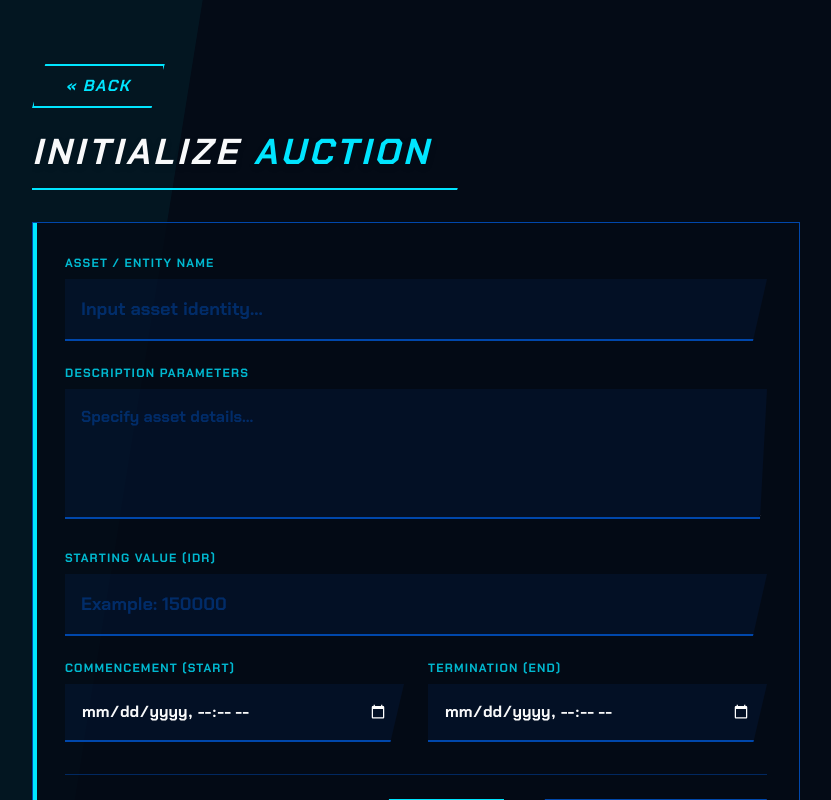
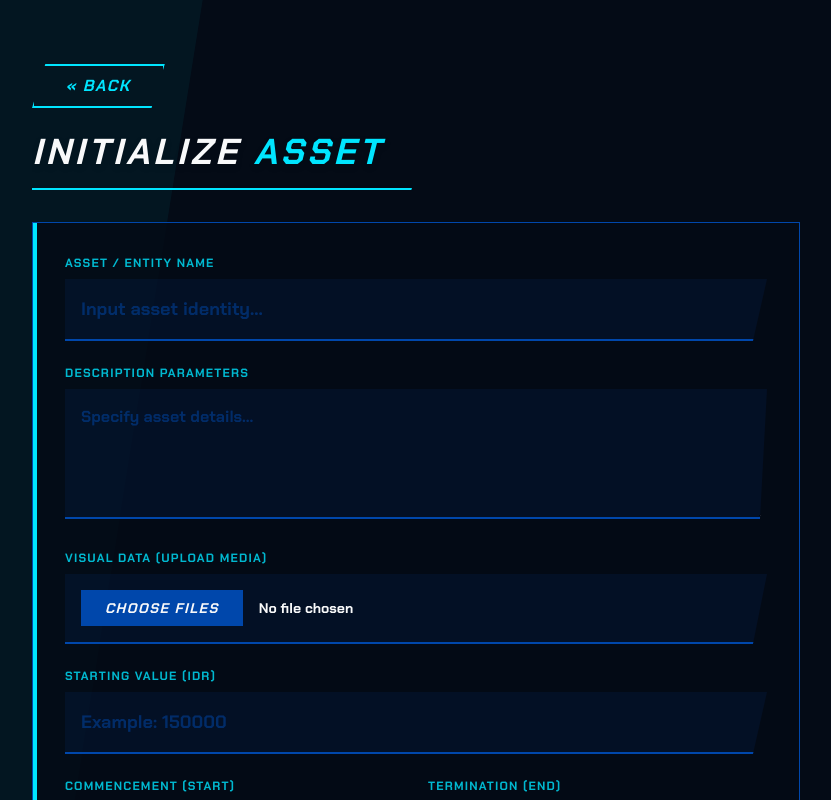
Before and after one commit to Pid24/auction-frontend, a Next.js app: page /auctions/create in a window 1280 px wide. Shown: the top 800 px of the page, without its empty margins (224-1055 px from the left). Built offline with nearby package versions, Linux system fonts and the light colour scheme; no server answers.

Commit message:
add images feature

```diff
--- a/app/auctions/[id]/page.tsx
+++ b/app/auctions/[id]/page.tsx
@@ -6,6 +6,9 @@ import api from "@/services/api/axios";
 import { useEcho } from "@/components/providers/EchoProvider";
 import { CountdownTimer } from "@/components/CountdownTimer";
 import { motion, AnimatePresence } from "framer-motion";
+
+// Sesuaikan URL ini dengan port peladen Laravel Anda jika berbeda
+const STORAGE_URL = process.env.NEXT_PUBLIC_BACKEND_URL ? `${process.env.NEXT_PUBLIC_BACKEND_URL}/storage` : "http://localhost:8000/storage";
 
 // eslint-disable-next-line @typescript-eslint/no-explicit-any
 export default function AuctionRoom({ params }: { params: Promise<any> }) {
@@ -16,6 +19,9 @@ export default function AuctionRoom({ params }: { params: Promise<any> }) {
   const [auction, setAuction] = useState<any>(null);
   // eslint-disable-next-line @typescript-eslint/no-explicit-any
   const [bids, setBids] = useState<any[]>([]);
+  // eslint-disable-next-line @typescript-eslint/no-explicit-any
+  const [activeImage, setActiveImage] = useState<any>(null);
+
   const [bidAmount, setBidAmount] = useState<number | string>("");
   const [message, setMessage] = useState<string>("");
 
@@ -32,8 +38,14 @@ export default function AuctionRoom({ params }: { params: Promise<any> }) {
       const data = response.data.data || response.data;
       setAuction(data);
       setBids(data.bids || []);
+
+      // Tetapkan gambar utama (primary) atau gambar pertama sebagai default saat dimuat
+      if (data.media && data.media.length > 0) {
+        const primaryImage = data.media.find((m: any) => m.is_primary) || data.media[0];
+        setActiveImage(primaryImage);
+      }
     } catch (error) {
-      console.error("Gagal memuat lelang:", error);
+      console.error("Transmission failed:", error);
     }
   };
 
@@ -107,12 +119,49 @@ export default function AuctionRoom({ params }: { params: Promise<any> }) {
       </div>
 
       <div className="max-w-7xl mx-auto grid grid-cols-1 lg:grid-cols-12 gap-8 relative z-10">
-        {/* LEFT COLUMN: Item Info */}
+        {/* LEFT COLUMN: Item Info & Gallery */}
         <div className="lg:col-span-7 flex flex-col gap-6">
-          <motion.div initial={{ x: -50, opacity: 0 }} animate={{ x: 0, opacity: 1 }} className="bg-p3-dark/60 border border-p3-blue p-8 relative" style={{ clipPath: "polygon(0 0, 100% 0, 100% 90%, 95% 100%, 0 100%)" }}>
+          <motion.div initial={{ x: -50, opacity: 0 }} animate={{ x: 0, opacity: 1 }} className="bg-p3-dark/60 border border-p3-blue p-8 relative" style={{ clipPath: "polygon(0 0, 100% 0, 100% 95%, 95% 100%, 0 100%)" }}>
             <div className="absolute top-0 left-0 w-2 h-full bg-p3-cyan" />
-            <h1 className="text-4xl md:text-5xl font-black italic tracking-widest text-p3-white uppercase mb-4 drop-shadow-md">{auction.title}</h1>
-            <p className="text-gray-400 text-lg leading-relaxed">{auction.description}</p>
+
+            <h1 className="text-4xl md:text-5xl font-black italic tracking-widest text-p3-white uppercase mb-6 drop-shadow-md">{auction.title}</h1>
+
+            {/* Visual Asset Gallery */}
+            {auction.media && auction.media.length > 0 && (
+              <div className="mb-8 border-b border-p3-blue/50 pb-8">
+                {/* Main Render Image */}
+                <div className="relative w-full aspect-video bg-p3-blue/10 border-2 border-p3-blue mb-4 overflow-hidden group" style={{ clipPath: "polygon(0 0, 100% 0, 100% 92%, 95% 100%, 0 100%)" }}>
+                  {/* eslint-disable-next-line @next/next/no-img-element */}
+                  <img src={`${STORAGE_URL}/${activeImage.file_path}`} alt="Asset Primary" className="w-full h-full object-cover transition-transform duration-500 group-hover:scale-105" />
+                  <div className="absolute top-0 left-0 bg-p3-cyan text-p3-dark px-4 py-1 font-black italic uppercase tracking-widest text-xs shadow-cyan-glow" style={{ clipPath: "polygon(0 0, 100% 0, 90% 100%, 0% 100%)" }}>
+                    VISUAL DATA
+                  </div>
+                </div>
+
+                {/* Thumbnail Grid */}
+                {auction.media.length > 1 && (
+                  <div className="flex gap-4 overflow-x-auto custom-scrollbar pb-2">
+                    {/* eslint-disable-next-line @typescript-eslint/no-explicit-any */}
+                    {auction.media.map((media: any) => (
+                      <motion.div
+                        key={media.id}
+                        whileHover={{ scale: 1.05 }}
+                        whileTap={{ scale: 0.95 }}
+                        onClick={() => setActiveImage(media)}
+                        className={`relative w-24 h-24 shrink-0 cursor-pointer border-2 transition-all ${activeImage?.id === media.id ? "border-p3-cyan shadow-cyan-glow" : "border-p3-blue opacity-50 hover:opacity-100"}`}
+                        style={{ clipPath: "polygon(0 0, 100% 0, 100% 85%, 85% 100%, 0 100%)" }}
+                      >
+                        {/* eslint-disable-next-line @next/next/no-img-element */}
+                        <img src={`${STORAGE_URL}/${media.file_path}`} alt="Thumbnail" className="w-full h-full object-cover" />
+                      </motion.div>
+                    ))}
+                  </div>
+                )}
+              </div>
+            )}
+
+            <h3 className="text-p3-cyan text-sm font-black italic tracking-widest uppercase mb-2">Description Parameters:</h3>
+            <p className="text-gray-400 text-lg leading-relaxed whitespace-pre-wrap">{auction.description}</p>
           </motion.div>
 
           {/* Winner Banner */}
--- a/app/auctions/create/page.tsx
+++ b/app/auctions/create/page.tsx
@@ -15,11 +15,19 @@ export default function CreateAuction() {
     start_time: "",
     end_time: "",
   });
+  const [images, setImages] = useState<File[]>([]);
   const [isLoading, setIsLoading] = useState(false);
   const [error, setError] = useState("");
 
   const handleChange = (e: React.ChangeEvent<HTMLInputElement | HTMLTextAreaElement>) => {
     setFormData({ ...formData, [e.target.name]: e.target.value });
+  };
+
+  const handleImageChange = (e: React.ChangeEvent<HTMLInputElement>) => {
+    if (e.target.files) {
+      // Mengonversi FileList menjadi Array standar
+      setImages(Array.from(e.target.files));
+    }
   };
 
   const handleSubmit = async (e: React.FormEvent) => {
@@ -28,14 +36,29 @@ export default function CreateAuction() {
     setError("");
 
     try {
-      await api.post("/auctions", {
-        ...formData,
-        starting_price: Number(formData.starting_price),
+      // Konstruksi FormData untuk multipart/form-data
+      const payload = new FormData();
+      payload.append("title", formData.title);
+      payload.append("description", formData.description);
+      payload.append("starting_price", formData.starting_price);
+      payload.append("start_time", formData.start_time);
+      payload.append("end_time", formData.end_time);
+
+      // Injeksi array gambar ke dalam payload
+      images.forEach((image, index) => {
+        payload.append(`images[${index}]`, image);
       });
+
+      await api.post("/auctions", payload, {
+        headers: {
+          "Content-Type": "multipart/form-data",
+        },
+      });
+
       router.push("/");
       // eslint-disable-next-line @typescript-eslint/no-explicit-any
     } catch (err: any) {
-      setError(err.response?.data?.message || "Validation failed. Please verify your input parameters.");
+      setError(err.response?.data?.message || "Validation failed. Please verify your input parameters or file size (Max 5MB).");
     } finally {
       setIsLoading(false);
     }
@@ -60,7 +83,7 @@ export default function CreateAuction() {
 
         <motion.div initial={{ opacity: 0, y: -20 }} animate={{ opacity: 1, y: 0 }} className="mb-8">
           <h1 className="text-4xl font-black italic tracking-widest text-p3-white uppercase drop-shadow-md border-b-2 border-p3-cyan pb-4 inline-block pr-12" style={{ clipPath: "polygon(0 0, 100% 0, 95% 100%, 0% 100%)" }}>
-            Initialize <span className="text-p3-cyan">Auction</span>
+            Initialize <span className="text-p3-cyan">Asset</span>
           </h1>
         </motion.div>
 
@@ -107,6 +130,21 @@ export default function CreateAuction() {
               required
               style={{ clipPath: "polygon(0 0, 100% 0, 99% 100%, 0% 100%)" }}
             />
+          </div>
+
+          {/* Sistem Upload Multi-Gambar */}
+          <div>
+            <label className="block text-xs font-bold text-p3-cyan uppercase tracking-widest opacity-80 mb-2">Visual Data (Upload Media)</label>
+            <div className="w-full p-4 bg-p3-blue/10 border-b-2 border-p3-blue text-p3-white font-bold focus-within:border-p3-cyan focus-within:bg-p3-blue/20 transition-all" style={{ clipPath: "polygon(0 0, 100% 0, 98% 100%, 0% 100%)" }}>
+              <input
+                type="file"
+                multiple
+                accept="image/*"
+                onChange={handleImageChange}
+                className="w-full text-sm text-p3-white file:mr-4 file:py-2 file:px-6 file:rounded-none file:border-0 file:text-sm file:font-black file:italic file:uppercase file:tracking-widest file:bg-p3-blue file:text-p3-white hover:file:bg-p3-cyan hover:file:text-p3-dark file:transition-colors cursor-pointer"
+              />
+              {images.length > 0 && <div className="mt-3 text-xs text-p3-cyan/80 font-mono">{images.length} file(s) attached for transmission.</div>}
+            </div>
           </div>
 
           <div>
```
